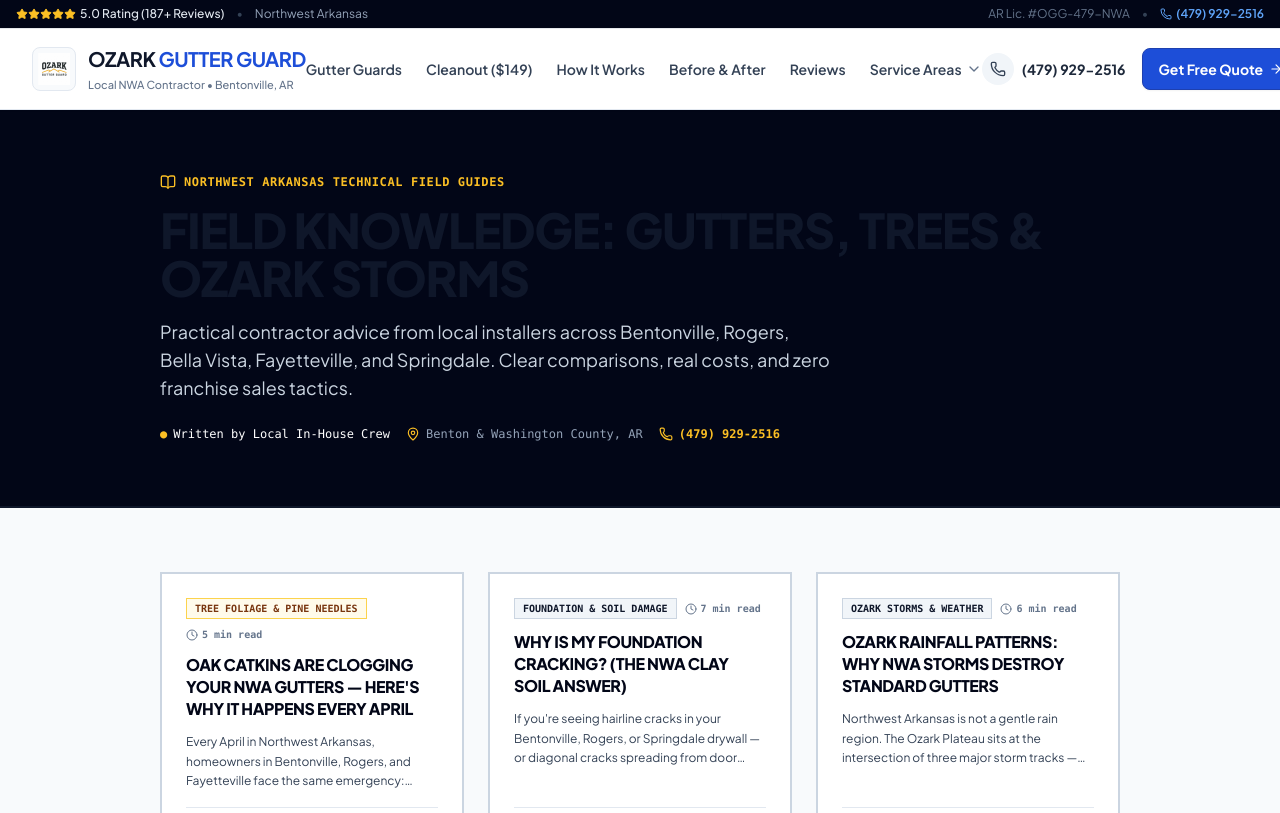
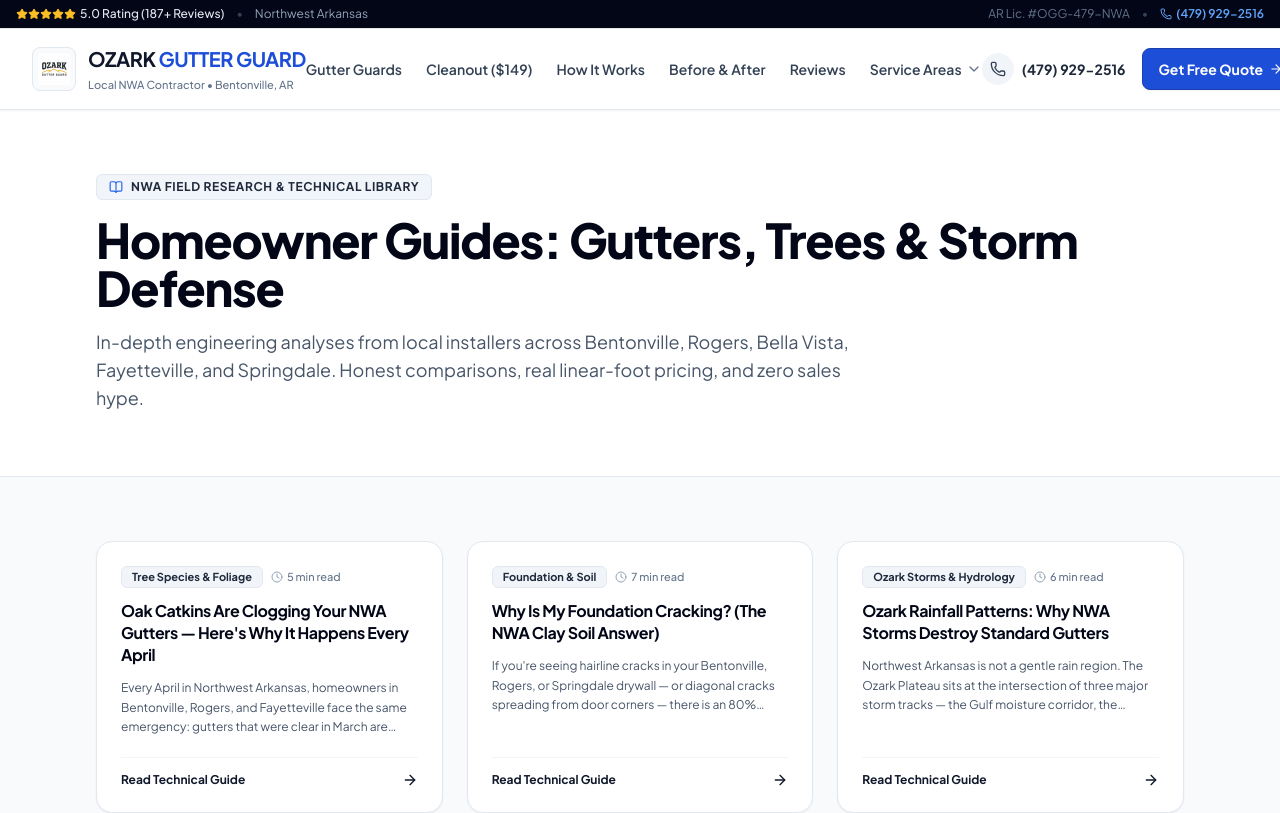
Before and after one commit to deimaxax/ozarkgutterguard, a Next.js app: page /guides in a window 1280 px wide. Shown: the top 813 px of the page. Built offline with nearby package versions, Linux system fonts and the light colour scheme.

Commit message:
refactor(ui): harmonize high-trust contractor design across guides, reviews, gallery, press, and service pages

```diff
--- a/src/app/guides/page.tsx
+++ b/src/app/guides/page.tsx
@@ -1,99 +1,81 @@
 import { Metadata } from 'next';
 import Link from 'next/link';
-import { ArrowRight, Clock, BookOpen, MapPin, Phone } from 'lucide-react';
+import { ArrowRight, Clock, BookOpen, MapPin, Phone, ShieldCheck } from 'lucide-react';
 import TopBar from '@/components/TopBar';
 import Header from '@/components/Header';
 import Footer from '@/components/Footer';
 import { GUIDES_DATA } from '@/data/guides/_index';
 
 export const metadata: Metadata = {
-  title: 'NWA Homeowner Guides | Foundation, Gutters & Ozark Weather | Ozark Gutter Guard',
+  title: 'Northwest Arkansas Homeowner Guides & Field Research | Ozark Gutter Guard',
   description: 'Field-tested gutter, leaf protection, and foundation drainage guides for Bentonville, Rogers, Fayetteville, Springdale, and Bella Vista homeowners.',
   alternates: { canonical: 'https://ozarkgutterguard.com/guides' },
 };
 
 const categoryLabels: Record<string, string> = {
-  foundation: 'Foundation & Soil Damage',
-  trees: 'Tree Foliage & Pine Needles',
-  weather: 'Ozark Storms & Weather',
-  'diy-warning': 'DIY Safety & Comparisons',
+  foundation: 'Foundation & Soil',
+  trees: 'Tree Species & Foliage',
+  weather: 'Ozark Storms & Hydrology',
+  'diy-warning': 'DIY Safety & Flaws',
   homeowner: 'Cost & Buyer Guides',
-};
-
-const categoryColors: Record<string, string> = {
-  foundation: 'bg-slate-100 text-slate-900 border-slate-300',
-  trees: 'bg-amber-50 text-amber-900 border-amber-300',
-  weather: 'bg-slate-100 text-slate-900 border-slate-300',
-  'diy-warning': 'bg-amber-50 text-amber-900 border-amber-300',
-  homeowner: 'bg-slate-100 text-slate-900 border-slate-300',
 };
 
 export default function GuidesIndexPage() {
   return (
-    <div className="min-h-screen flex flex-col bg-white">
+    <div className="min-h-screen flex flex-col bg-white text-slate-900 font-sans">
       <TopBar />
       <Header />
 
       <main className="flex-1">
-        <section className="bg-slate-950 text-white py-12 sm:py-16 border-b-2 border-slate-900">
-          <div className="max-w-5xl mx-auto px-4 sm:px-6 lg:px-8 space-y-4">
-            <div className="flex items-center gap-2 text-amber-400 text-xs font-mono font-bold uppercase tracking-wider">
-              <BookOpen className="w-4 h-4" />
-              <span>Northwest Arkansas Technical Field Guides</span>
+        {/* Clean Hero Header */}
+        <section className="bg-white border-b border-slate-200 py-12 sm:py-16">
+          <div className="max-w-6xl mx-auto px-4 sm:px-6 lg:px-8 space-y-4">
+            <div className="inline-flex items-center gap-2 px-3 py-1 rounded-md bg-slate-100 border border-slate-200 text-slate-800 text-xs font-bold uppercase tracking-wider">
+              <BookOpen className="w-3.5 h-3.5 text-blue-600" />
+              <span>NWA Field Research &amp; Technical Library</span>
             </div>
-            <h1 className="text-3xl sm:text-5xl font-black tracking-tight uppercase font-heading">
-              Field Knowledge: Gutters, Trees &amp; Ozark Storms
+            <h1 className="text-3xl sm:text-5xl font-black text-slate-950 tracking-tight">
+              Homeowner Guides: Gutters, Trees &amp; Storm Defense
             </h1>
-            <p className="text-slate-300 text-base sm:text-lg max-w-2xl font-normal leading-relaxed">
-              Practical contractor advice from local installers across Bentonville, Rogers, Bella Vista, Fayetteville, and Springdale. Clear comparisons, real costs, and zero franchise sales tactics.
+            <p className="text-slate-600 text-base sm:text-lg max-w-3xl font-normal leading-relaxed">
+              In-depth engineering analyses from local installers across Bentonville, Rogers, Bella Vista, Fayetteville, and Springdale. Honest comparisons, real linear-foot pricing, and zero sales hype.
             </p>
-
-            <div className="flex items-center gap-4 pt-2 text-xs font-mono text-slate-400 flex-wrap">
-              <span className="flex items-center gap-1.5 text-white">
-                <span className="text-amber-400 font-bold">●</span>
-                <span>Written by Local In-House Crew</span>
-              </span>
-              <span className="flex items-center gap-1.5">
-                <MapPin className="w-3.5 h-3.5 text-amber-400" />
-                <span>Benton &amp; Washington County, AR</span>
-              </span>
-              <a href="tel:+14799292516" className="flex items-center gap-1.5 text-amber-400 hover:underline font-bold">
-                <Phone className="w-3.5 h-3.5" />
-                <span>(479) 929-2516</span>
-              </a>
-            </div>
           </div>
         </section>
 
-        <section className="py-12 sm:py-16 bg-slate-50 border-b-2 border-slate-300">
-          <div className="max-w-5xl mx-auto px-4 sm:px-6 lg:px-8">
+        {/* Guides Grid */}
+        <section className="py-12 sm:py-16 bg-slate-50 border-b border-slate-200">
+          <div className="max-w-6xl mx-auto px-4 sm:px-6 lg:px-8">
             <div className="grid gap-6 sm:grid-cols-2 lg:grid-cols-3">
               {GUIDES_DATA.map((guide) => (
                 <Link
                   key={guide.slug}
                   href={`/guides/${guide.slug}`}
-                  className="group bg-white border-2 border-slate-300 p-6 hover:border-slate-900 transition-all flex flex-col justify-between"
+                  className="group bg-white border border-slate-200 rounded-2xl p-6 shadow-sm hover:shadow-md hover:border-slate-300 transition-all flex flex-col justify-between"
                 >
                   <div className="space-y-3">
-                    <div className="flex items-center gap-2 flex-wrap font-mono">
-                      <span className={`text-[10px] font-bold uppercase px-2 py-0.5 border ${categoryColors[guide.category]}`}>
-                        {categoryLabels[guide.category]}
+                    <div className="flex items-center gap-2 flex-wrap text-xs">
+                      <span className="font-bold px-2.5 py-0.5 rounded-md bg-slate-100 text-slate-800 border border-slate-200 text-[11px]">
+                        {categoryLabels[guide.category] || 'Buyer Guide'}
                       </span>
-                      <span className="flex items-center gap-1 text-[10px] text-slate-500 font-bold">
-                        <Clock className="w-3 h-3" />
+                      <span className="flex items-center gap-1 text-[11px] text-slate-500 font-medium">
+                        <Clock className="w-3 h-3 text-slate-400" />
                         {guide.readTime}
                       </span>
                     </div>
-                    <h2 className="font-black text-slate-950 text-base leading-snug font-heading uppercase group-hover:text-amber-600 transition-colors">
+
+                    <h2 className="font-bold text-slate-950 text-base leading-snug group-hover:text-blue-600 transition-colors">
                       {guide.title}
                     </h2>
-                    <p className="text-xs text-slate-700 leading-relaxed line-clamp-3 font-normal">
+
+                    <p className="text-xs text-slate-600 leading-relaxed line-clamp-3 font-normal">
                       {guide.intro}
                     </p>
                   </div>
-                  <div className="mt-4 pt-3 border-t border-slate-200 flex items-center gap-1 text-xs font-mono font-bold text-amber-700 uppercase">
-                    <span>Read guide</span>
-                    <ArrowRight className="w-3.5 h-3.5 group-hover:translate-x-1 transition-transform" />
+
+                  <div className="mt-5 pt-3.5 border-t border-slate-100 flex items-center justify-between text-xs font-bold text-slate-900 group-hover:text-blue-600 transition-colors">
+                    <span>Read Technical Guide</span>
+                    <ArrowRight className="w-4 h-4 group-hover:translate-x-1 transition-transform" />
                   </div>
                 </Link>
               ))}
--- a/src/app/press/page.tsx
+++ b/src/app/press/page.tsx
@@ -30,16 +30,16 @@ export default function PressRoomPage() {
 
       <main className="flex-1">
         {/* Newsroom Hero */}
-        <section className="bg-slate-950 text-white py-14 border-b border-slate-800">
+        <section className="bg-white border-b border-slate-200 py-12 sm:py-16">
           <div className="max-w-5xl mx-auto px-4 sm:px-6 lg:px-8 text-center space-y-4">
-            <div className="inline-flex items-center gap-2 px-3.5 py-1 rounded-full bg-slate-900 border border-slate-700 text-orange-400 text-xs font-bold">
-              <Newspaper className="w-3.5 h-3.5" />
+            <div className="inline-flex items-center gap-2 px-3 py-1 rounded-md bg-slate-100 border border-slate-200 text-slate-800 text-xs font-bold uppercase tracking-wider">
+              <Newspaper className="w-3.5 h-3.5 text-blue-600" />
               <span>Official Press &amp; Media Room</span>
             </div>
-            <h1 className="text-3xl sm:text-5xl font-black tracking-tight leading-tight">
-              Ozark Gutter Guard Newsroom &amp; Digital PR
+            <h1 className="text-3xl sm:text-5xl font-black text-slate-950 tracking-tight leading-tight">
+              Ozark Gutter Guard Newsroom &amp; Press Releases
             </h1>
-            <p className="text-slate-300 text-base sm:text-lg max-w-2xl mx-auto">
+            <p className="text-slate-600 text-base sm:text-lg max-w-2xl mx-auto font-normal">
               Official press announcements, meteorological research reports, technology launches, and severe storm defense initiatives across Benton and Washington Counties.
             </p>
           </div>
--- a/src/app/reviews/page.tsx
+++ b/src/app/reviews/page.tsx
@@ -66,23 +66,23 @@ export default function ReviewsPage() {
 
       <main className="flex-1">
         {/* Hero */}
-        <section className="bg-slate-950 text-white py-14 border-b border-slate-800">
+        <section className="bg-white border-b border-slate-200 py-12 sm:py-16">
           <div className="max-w-5xl mx-auto px-4 sm:px-6 lg:px-8 text-center space-y-4">
-            <div className="flex justify-center gap-1">
+            <div className="flex justify-center gap-1 text-amber-500">
               {[...Array(5)].map((_, i) => (
-                <Star key={i} className="w-7 h-7 fill-amber-400 text-amber-400" />
+                <Star key={i} className="w-6 h-6 fill-current" />
               ))}
             </div>
-            <h1 className="text-3xl sm:text-5xl font-black tracking-tight">
-              {totalReviews}+ Verified 5-Star Reviews
+            <h1 className="text-3xl sm:text-5xl font-black text-slate-950 tracking-tight">
+              {totalReviews}+ Verified 5-Star Homeowner Reviews
             </h1>
-            <p className="text-slate-300 text-base sm:text-lg max-w-2xl mx-auto">
-              Real Northwest Arkansas homeowners. Real neighborhoods. Real savings documented.
+            <p className="text-slate-600 text-base sm:text-lg max-w-2xl mx-auto font-normal">
+              Real Northwest Arkansas homeowners across Benton &amp; Washington counties documenting real contractor savings and zero clogs.
             </p>
-            <div className="pt-2 flex flex-wrap justify-center gap-3 text-xs font-bold">
+            <div className="pt-2 flex flex-wrap justify-center gap-2 text-xs font-semibold">
               {cityStats.map((c) => (
-                <span key={c.city} className="px-3 py-1.5 rounded-full bg-slate-800 border border-slate-700 text-slate-200">
-                  {c.city} — {c.reviews} reviews
+                <span key={c.city} className="px-3 py-1.5 rounded-lg bg-slate-50 border border-slate-200 text-slate-700">
+                  {c.city} ({c.reviews} reviews)
                 </span>
               ))}
             </div>
```
Also changed, not shown: src/app/before-after-photos/page.tsx (+12 -12 lines), src/app/guides/[slug]/page.tsx (+29 -27 lines), src/app/gutter-cleaning/page.tsx (+14 -11 lines).
